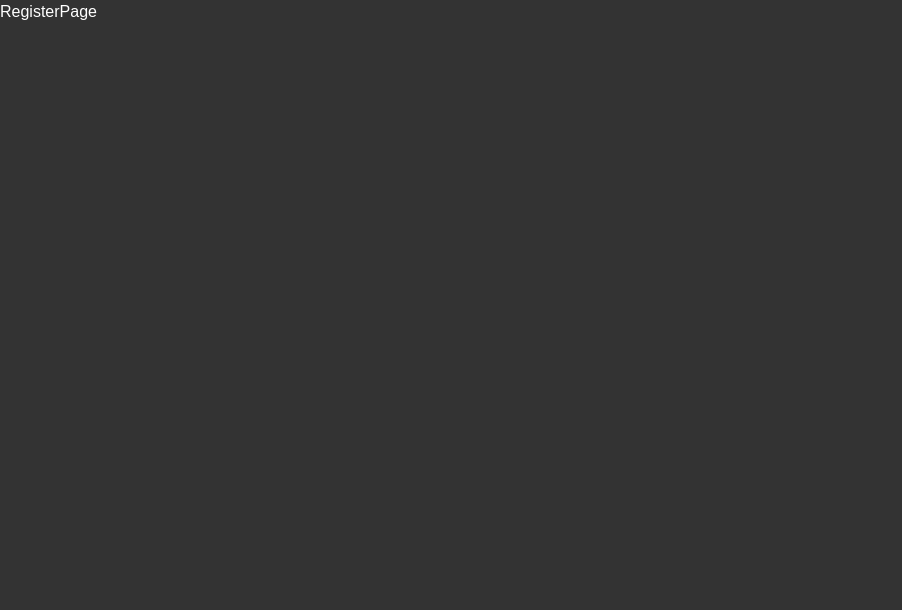
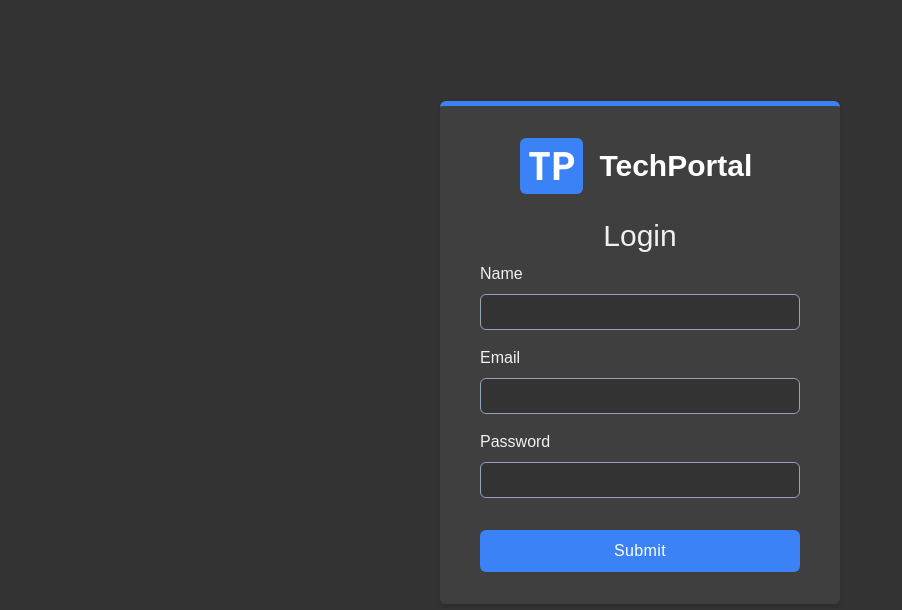
Before and after one commit to margusliinev/techportal, a React (Vite) app in the folder client/: page /register in a window 1280 px wide. Shown: the top 610 px of the page, without its empty margins (0-902 px from the left). Built offline with nearby package versions, Linux system fonts and the light colour scheme; a web font is replaced by a local one.

Commit message:
added login form, setup alert component, landing page image fix

```diff
--- /dev/null
+++ b/client/src/components/Alert.jsx
@@ -0,0 +1,5 @@
+const Alert = () => {
+    return <div className='alert form-alert alert-danger'>Incorrect Value</div>;
+};
+
+export default Alert;
--- /dev/null
+++ b/client/src/components/FormRow.jsx
@@ -0,0 +1,12 @@
+const FormRow = ({ type, name, value, handleChange, labelText }) => {
+    return (
+        <div className='form-row'>
+            <label htmlFor={name} className='form-label'>
+                {labelText || name}
+            </label>
+            <input type={type} value={value} name={name} onChange={handleChange} className='form-input' />
+        </div>
+    );
+};
+
+export default FormRow;
--- a/client/src/components/Logo.jsx
+++ b/client/src/components/Logo.jsx
@@ -9,15 +9,12 @@ const Logo = () => {
     );
 };
 
-const Wrapper = styled.nav`
-    display: flex;
+const Wrapper = styled.div`
+    display: inline-flex;
     align-items: center;
-    gap: 1rem;
-    max-width: var(--width-xl);
-    margin: 0 auto;
-    width: 90vw;
-    height: 6rem;
+    width: 240px;
     h3 {
+        display: inline-block;
         color: var(--colorWhite);
         background-color: #3b82f6;
         padding: 0.5rem;
@@ -25,8 +22,10 @@ const Wrapper = styled.nav`
         border-radius: var(--radius-md);
         font-family: 'Poppins';
         font-size: 2.5rem;
+        margin-right: 1rem;
     }
     h4 {
+        display: inline-block;
         color: var(--colorWhite);
     }
 `;
--- a/client/src/components/index.jsx
+++ b/client/src/components/index.jsx
@@ -1,3 +1,5 @@
 import Logo from './Logo';
+import FormRow from './FormRow';
+import Alert from './Alert';
 
-export { Logo };
+export { Logo, FormRow, Alert };
--- a/client/src/index.css
+++ b/client/src/index.css
@@ -115,17 +115,18 @@ h6 {
 .btn {
     font-size: 1rem;
     padding: 0.75rem 1rem;
-    background-color: var(--colorPrimary6);
+    background-color: var(--colorPrimary5);
     color: var(--colorWhite);
     transition: var(--transition);
     border-radius: var(--radius-md);
     letter-spacing: var(--spacingWide);
     border: transparent;
     cursor: pointer;
+    margin-top: 1rem;
 }
 
 .btn:hover {
-    background-color: var(--colorPrimary7);
+    background-color: var(--colorPrimary6);
 }
 
 .container {
@@ -134,5 +135,79 @@ h6 {
     width: 90vw;
 }
 
+.form {
+    width: 90vw;
+    max-width: 400px;
+    background: #3f3f3f;
+    border-radius: var(--radius-md);
+    box-shadow: var(--shadow-md);
+    padding: 2rem 2.5rem;
+    transition: var(--transition);
+    color: #f0f0f0;
+}
+
+.form:hover {
+    box-shadow: var(--shadow-lg);
+}
+
+.form-label {
+    display: block;
+    margin-bottom: 0.5rem;
+    text-transform: capitalize;
+}
+
+.form-input,
+.form-textarea,
+.form-select {
+    width: 100%;
+    padding: 0.5rem 0.75rem;
+    border-radius: var(--radius-md);
+    background: var(--colorBackground);
+    border: 1px solid var(--colorGray4);
+    font-size: 1rem;
+    color: var(--colorWhite);
+}
+
+.form-row {
+    margin-bottom: 1rem;
+}
+
+.form-textarea {
+    height: 7rem;
+}
+
+.form-btn {
+    display: block;
+    width: 100%;
+    margin-top: 2rem;
+}
+
+.form-alert {
+    color: var(--colorDanger);
+    text-transform: capitalize;
+}
+
+.alert {
+    padding: 0.375rem 0.75rem;
+    margin-bottom: 1rem;
+    border-color: transparent;
+    border-radius: var(--radius-sm);
+    text-align: center;
+}
+
+.alert-danger {
+    color: var(--colorWhite);
+    background-color: var(--colorDanger);
+}
+
+.alert-success {
+    color: var(--colorWhite);
+    background-color: var(--colorSuccess);
+}
+
+::placeholder {
+    font-family: inherit;
+}
+
 /* END */
 /* ==================================================================================================== */
--- a/client/src/pages/ErrorPage.jsx
+++ b/client/src/pages/ErrorPage.jsx
@@ -24,8 +24,8 @@ const Wrapper = styled.div`
         min-height: 100vh;
         display: grid;
         place-items: center;
+        margin-top: -3rem;
         text-align: center;
-        margin-top: -3rem;
     }
     img {
         max-width: 600px;
--- a/client/src/pages/LandingPage.jsx
+++ b/client/src/pages/LandingPage.jsx
@@ -5,7 +5,9 @@ import { Logo } from '../components';
 const LandingPage = () => {
     return (
         <Wrapper>
-            <Logo />
+            <nav>
+                <Logo />
+            </nav>
             <div className='container'>
                 <div className='landing-info'>
                     <h1>
@@ -27,11 +29,22 @@ const LandingPage = () => {
 };
 
 const Wrapper = styled.div`
+    nav {
+        display: flex;
+        align-items: center;
+        height: 6rem;
+        width: 90vw;
+        margin: 0 auto;
+        max-width: var(--width-xl);
+    }
     .container {
         min-height: calc(100vh - 6rem);
         display: grid;
         place-items: center;
-        margin-top: -3rem;
+        .landing-info,
+        .landing-img {
+            margin-bottom: 6rem;
+        }
     }
     h1 {
         font-weight: 700;
@@ -46,7 +59,7 @@ const Wrapper = styled.div`
     p {
         color: var(--colorFontSecondary);
         line-height: 1.75;
-        margin-bottom: 1.5rem;
+        margin-bottom: 0.5rem;
         max-width: 900px;
     }
     .btn-container {
--- a/client/src/pages/RegisterPage.jsx
+++ b/client/src/pages/RegisterPage.jsx
@@ -1,5 +1,84 @@
-const RegisterPage = () => {
-    return <div>RegisterPage</div>;
+import styled from 'styled-components';
+import { useState, useEffect } from 'react';
+import { Logo, FormRow, Alert } from '../components';
+
+const initialState = {
+    name: '',
+    email: '',
+    password: '',
+    isMember: true,
+    showAlert: false,
 };
 
+const RegisterPage = () => {
+    const [values, setValues] = useState(initialState);
+
+    const handleChange = (e) => {
+        console.log(e.target);
+    };
+
+    const handleSubmit = (e) => {
+        e.preventDefault();
+        console.log(e.target);
+    };
+
+    return (
+        <Wrapper>
+            <div className='container'>
+                <form className='form' onSubmit={handleSubmit}>
+                    <div className='form-logo'>
+                        <Logo />
+                    </div>
+                    {values.showAlert ? <Alert /> : null}
+                    <h4 className='form-title'>Login</h4>
+                    <FormRow type={'text'} name={'name'} value={values.name} handleChange={handleChange} labelText={'name'} />
+                    <FormRow type={'email'} name={'email'} value={values.email} handleChange={handleChange} labelText={'email'} />
+                    <FormRow type={'password'} name={'password'} value={values.password} handleChange={handleChange} labelText={'password'} />
+                    <button type='submit' className='btn form-btn'>
+                        Submit
+                    </button>
+                </form>
+            </div>
+        </Wrapper>
+    );
+};
+
+const Wrapper = styled.div`
+    .container {
+        min-height: 100vh;
+        display: grid;
+        place-items: center;
+        margin-top: -3rem;
+    }
+
+    .form {
+        border-top: 5px solid var(--colorPrimary5);
+    }
+
+    .form-logo {
+        display: grid;
+        place-items: center;
+        margin-bottom: 1.5rem;
+    }
+
+    .form-title {
+        text-align: center;
+        margin-bottom: 0.5rem;
+        font-weight: 500;
+    }
+
+    /* p {
+        margin: 0;
+        margin-top: 1rem;
+        text-align: center;
+    } */
+    /* .member-btn {
+        background: transparent;
+        border: transparent;
+        color: var(--colorPrimary5);
+        cursor: pointer;
+        letter-spacing: var(--spacingWide);
+    } */
+`;
+
 export default RegisterPage;
```
Also changed, not shown: client/src/assets/images/error-dark.svg.
